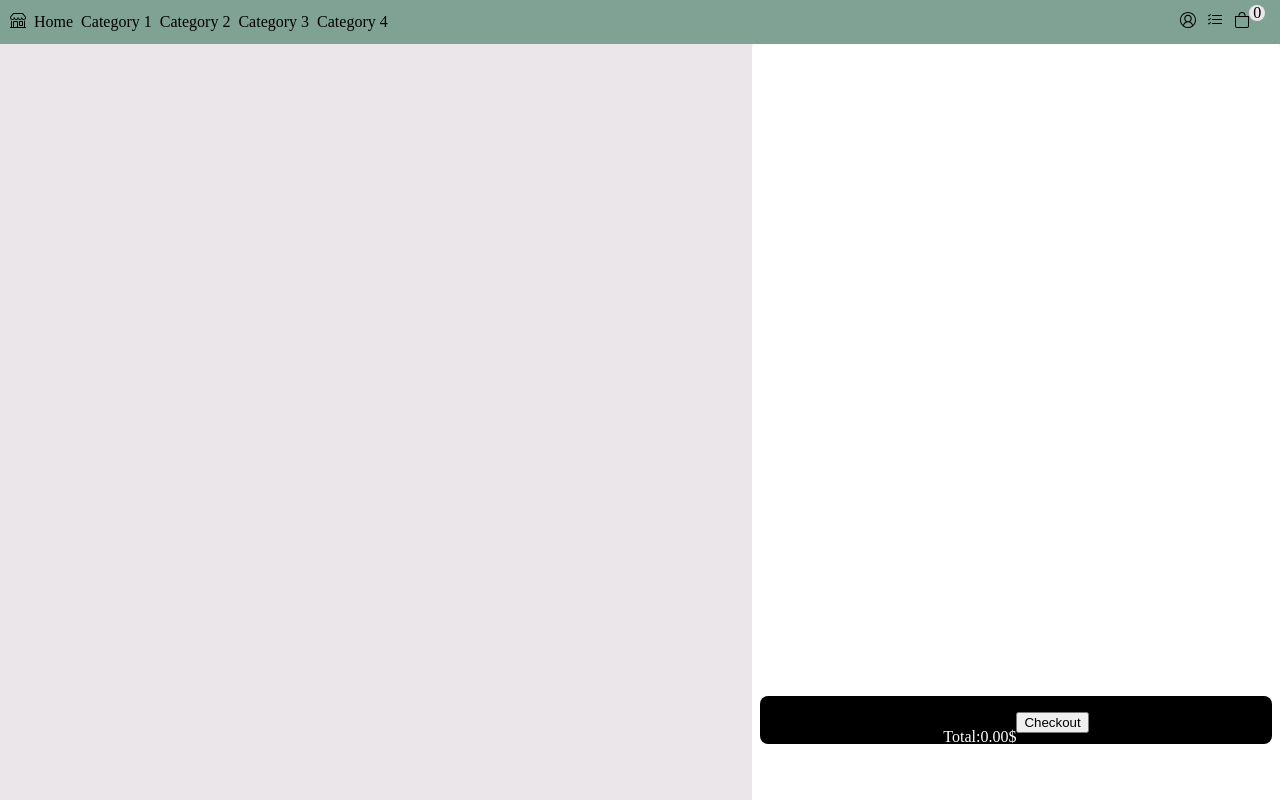
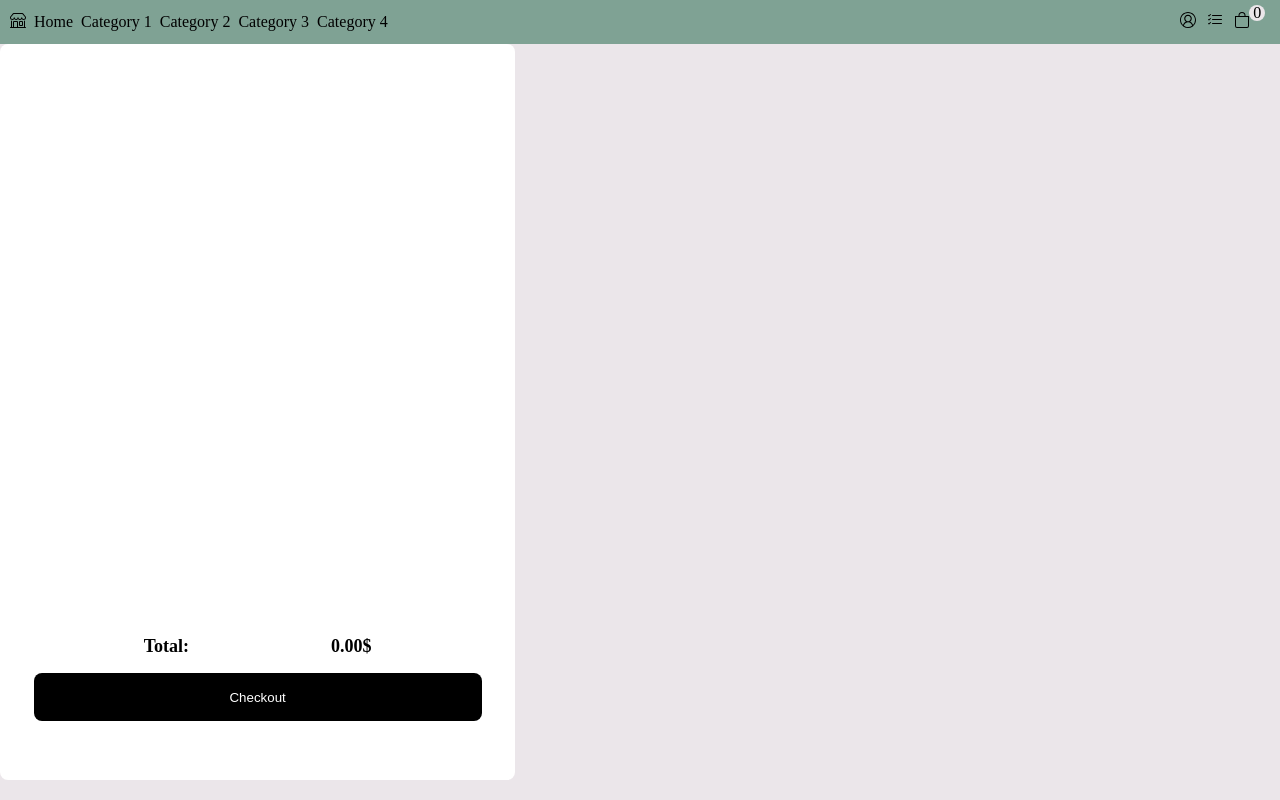
Before and after one commit to MacDuki/Ecommerce-react, a React (Vite) app: page /ItemBag in a window 1280 px wide. Built offline with nearby package versions, Linux system fonts and the light colour scheme.

Commit message:
Estilizo botón de cheackout

```diff
--- a/src/MinimizedProductBag/MinimizedProductBag.css
+++ b/src/MinimizedProductBag/MinimizedProductBag.css
@@ -19,17 +19,26 @@
 	cursor: pointer;
 }
 .img-container {
-	padding-left: 1rem;
+	padding-left: 0.5rem;
 	display: flex;
 	align-items: center;
-	width: 10rem;
+	width: 6rem;
+	height: 10rem;
+	margin-bottom: 0;
+}
+
+.img-container div {
+	display: flex;
+	align-items: center;
+	width: 6rem;
 	height: 10rem;
 	margin-bottom: 0;
 }
 
 .img-container img {
-	max-width: 5rem;
-	max-height: 5rem;
+	width: 5rem;
+	height: 5rem;
+	object-fit: contain;
 }
 
 .productdata-container {
--- a/src/NavBar/NavBar.css
+++ b/src/NavBar/NavBar.css
@@ -1,16 +1,14 @@
 .navbar {
 	display: inline-flex;
-	position: fixed;
-	top: 0;
+	width: 100%;
 	z-index: 10;
 	flex-direction: row;
 	justify-content: space-between;
 	align-items: center;
-	right: 0;
-	left: 0;
 	height: 2.75rem;
 	background-color: #7fa294;
 	padding-left: 0;
+	max-height: 10vh;
 }
 
 .first-ul {
--- a/src/Pages/ItemBag/Index.jsx
+++ b/src/Pages/ItemBag/Index.jsx
@@ -33,17 +33,16 @@ function ItemBag() {
 						<MinimizedProductBag key={product.id} product={product} />
 					))}
 				</div>
-				<footer className='footer-total-price'>
-					<p>
-						<span>Total:</span>
-						<span>{totalPrice(realCartProducts)}$</span>
-					</p>
-					<button
-						onClick={() => {
-							handleCheckout();
-						}}>
-						Checkout
-					</button>
+				<div className='span-container'>
+					<span>Total:</span>
+					<span>{totalPrice(realCartProducts)}$</span>
+				</div>
+				<footer
+					onClick={() => {
+						handleCheckout();
+					}}
+					className='footer-total-price'>
+					<button className='button-checkout'>Checkout</button>
 				</footer>
 			</section>
 		</>
--- a/src/Pages/ItemBag/ItemBag.css
+++ b/src/Pages/ItemBag/ItemBag.css
@@ -1,24 +1,21 @@
 .itembag-section-container {
 	display: flex;
 	flex-direction: column;
-	right: 0;
-	margin-top: 2rem;
+	margin-left: 0;
 	padding-top: 1rem;
 	border-radius: 0.5rem;
 	background-color: #ffffff;
-	padding-left: 0.5rem;
-	padding-right: 0.5rem;
+	padding-left: 0.1rem;
+	padding-right: 0.1rem;
 	width: 40vw;
-	height: 100%;
+	height: 90vh;
 	align-items: center;
-	position: fixed;
-	overflow-x: hidden;
 }
 
 .itembag-section {
 	display: flex;
 	flex-direction: column;
-	max-width: 40vw;
+	width: 90%;
 	height: 80%;
 	align-items: center;
 	position: relative;
@@ -27,7 +24,7 @@
 
 .footer-total-price {
 	position: relative;
-	width: 40vw;
+	width: 35vw;
 	height: 2rem;
 	display: inline-flex;
 	align-items: flex-start;
@@ -36,7 +33,25 @@
 	background-color: rgb(0, 0, 0);
 	color: #ffffff;
 	padding-top: 1rem;
+	cursor: pointer;
 }
+
+.footer-total-price button {
+	background-color: black;
+	border: none;
+	color: #ffffff;
+}
+
+.span-container {
+	display: flex;
+	flex-direction: row;
+	width: 40vw;
+	justify-content: space-evenly;
+	margin-bottom: 1rem;
+	font-size: large;
+	font-weight: bold;
+}
+
 @media (max-width: 800px) {
 	.itembag-section-container {
 		width: 100%;
--- a/src/index.css
+++ b/src/index.css
@@ -1,3 +1,5 @@
 body {
 	background-color: #ebe6ea;
+	margin: 0;
+	box-sizing: border-box;
 }
```
